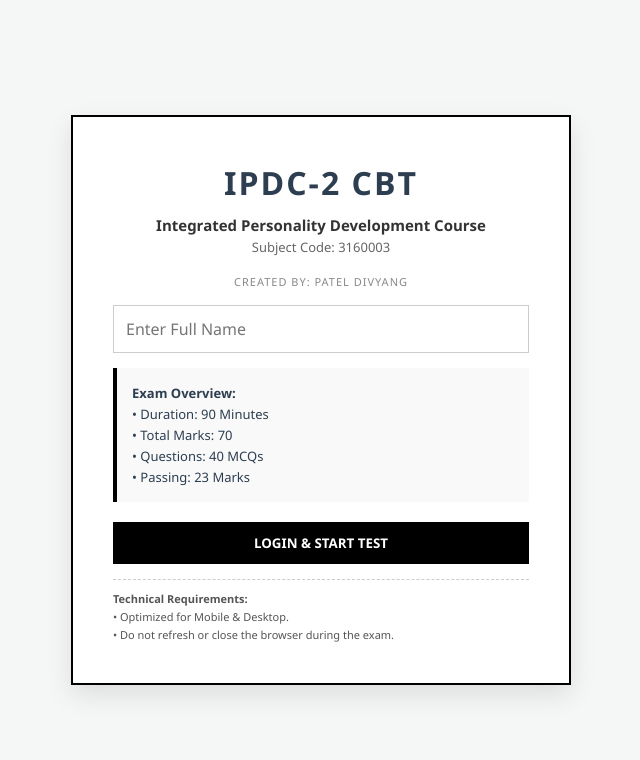
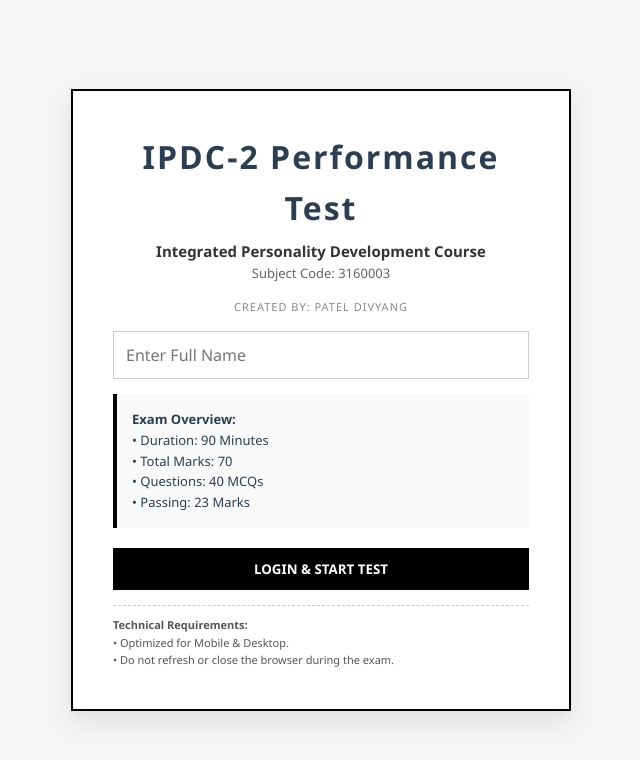
Before and after one commit to pateldj9003-spec/IPDC2-performance-test, a plain HTML site: page index.html in a window 1280 px wide. Shown: the whole page, without its empty margins (319-959 px from the left). Drawn offline with Linux system fonts and the light colour scheme.

Commit message:
Update index.html

```diff
--- a/index.html
+++ b/index.html
@@ -181,7 +181,7 @@
 
     <div id="login-screen">
         <div class="login-card">
-            <h1 style="letter-spacing: 2px; margin-bottom: 5px;">IPDC-2 CBT</h1>
+            <h1 style="letter-spacing: 2px; margin-bottom: 5px;">IPDC-2 Performance Test</h1>
             <p style="color: #333; font-weight: bold; font-size: 15px;">Integrated Personality Development Course</p>
             <p style="color: #666; font-size: 13px; margin-bottom: 15px;">Subject Code: 3160003</p>
 
@@ -544,4 +544,5 @@ function saveResultToSheet() {
 }
     </script>
 </body>
+
 </html>
```
